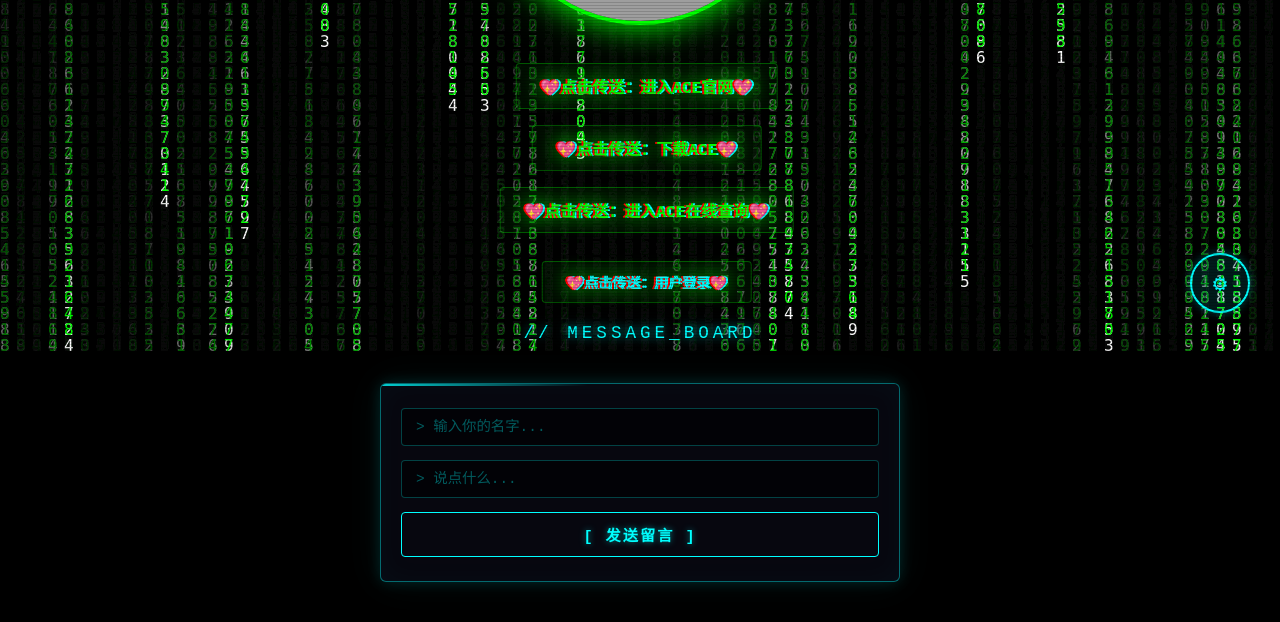
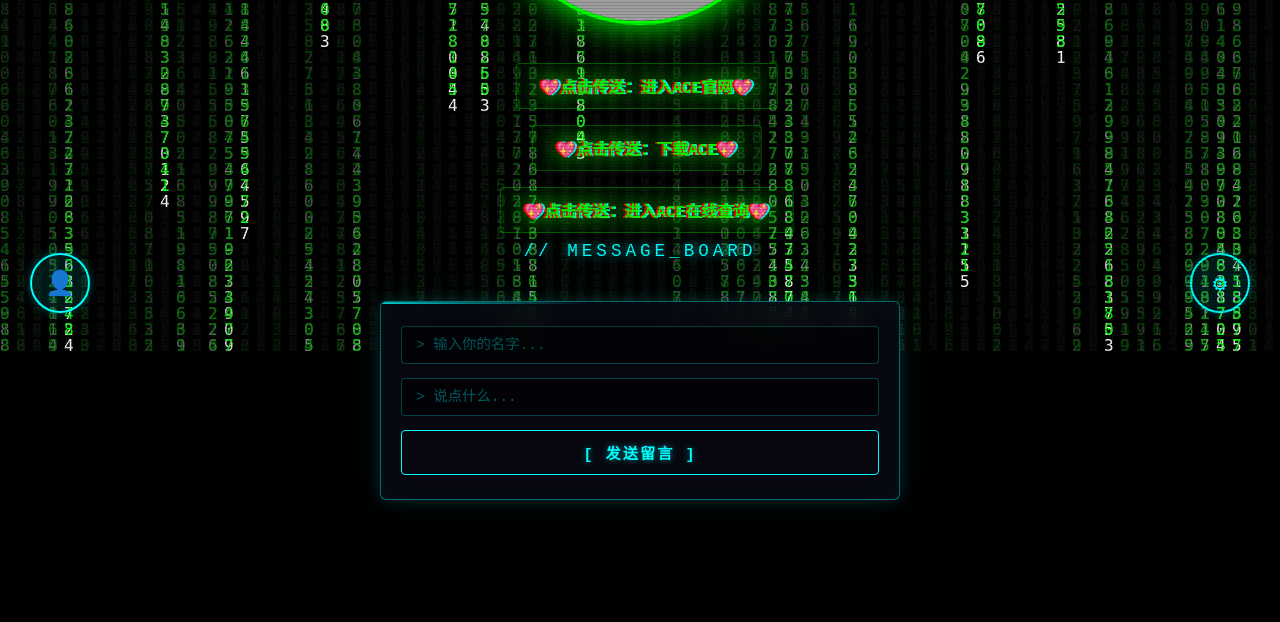
Before and after one commit to linyouchen0504/My-personal-website, a Flask app: page / in a window 1280 px wide. Shown: the part 449-1071 px from the top of the page. After the commit the page ends 954 px from the top, so only its background shows below. Run offline with Flask 3, Linux system fonts and the light colour scheme; grey boxes are pictures that could not be loaded.

Commit message:
feat: 将登录按钮改为圆形并放在左下角
Coze-Commit-Type: user
Coze-User-ID: 3928984817006169
Coze-Conversation-ID: 38227765811714

```diff
--- a/assets/board.html
+++ b/assets/board.html
@@ -407,22 +407,67 @@
 
       /* User Login Link */
       .user-login-link {
-        display: block;
+        position: fixed;
+        bottom: 30px;
+        left: 30px;
+        width: 60px;
+        height: 60px;
+        border-radius: 50%;
+        background: rgba(10, 10, 20, 0.8);
+        border: 2px solid #00ffff;
+        display: flex;
+        align-items: center;
+        justify-content: center;
         text-decoration: none;
         transition: all 0.3s ease;
+        z-index: 999;
+        box-shadow: 0 0 15px #00ffff44;
       }
       .user-login-link h6 {
         color: #00ffff;
-        font-size: 14px;
+        font-size: 12px;
         font-weight: 600;
-        margin: 12px 0;
+        margin: 0;
         text-shadow: 0 0 8px #00ffff44;
         transition: all 0.3s ease;
+        text-align: center;
+        line-height: 1.2;
+      }
+      .user-login-link:hover {
+        border-color: #ff00ff;
+        box-shadow: 0 0 20px #ff00ff88, 0 0 40px #ff00ff44;
+        transform: scale(1.1);
       }
       .user-login-link:hover h6 {
         color: #ff00ff;
         text-shadow: 0 0 15px #ff00ff88, 0 0 30px #ff00ff44;
-        transform: scale(1.05);
+      }
+
+      /* Login Circle Button */
+      .login-circle-btn {
+        position: fixed;
+        bottom: 30px;
+        left: 30px;
+        width: 60px;
+        height: 60px;
+        border-radius: 50%;
+        background: rgba(0, 255, 255, 0.1);
+        border: 2px solid #00ffff;
+        display: flex;
+        align-items: center;
+        justify-content: center;
+        font-size: 24px;
+        color: #00ffff;
+        text-decoration: none;
+        transition: all 0.3s ease;
+        z-index: 999;
+        box-shadow: 0 0 10px rgba(0, 255, 255, 0.3);
+      }
+
+      .login-circle-btn:hover {
+        background: rgba(0, 255, 255, 0.2);
+        box-shadow: 0 0 20px rgba(0, 255, 255, 0.6);
+        transform: scale(1.1);
       }
 
       /* Admin Button */
@@ -904,9 +949,6 @@
       <a href="https://gamesafe.qq.com/safety-online.shtml">
         <h5>💖点击传送：进入ACE在线查询💖</h5>
       </a>
-      <a href="/login" class="user-login-link">
-        <h6>💖点击传送：用户登录💖</h6>
-      </a>
 
       <div class="msg-title">// MESSAGE_BOARD</div>
       <div class="msg-list">
@@ -1252,5 +1294,8 @@
         }
       }
     </script>
+
+    <!-- 圆形登录按钮 -->
+    <a href="/login" class="login-circle-btn" title="用户登录">👤</a>
   </body>
 </html>
```
Also changed, not shown: templates/board.html (+68 -0 lines).
